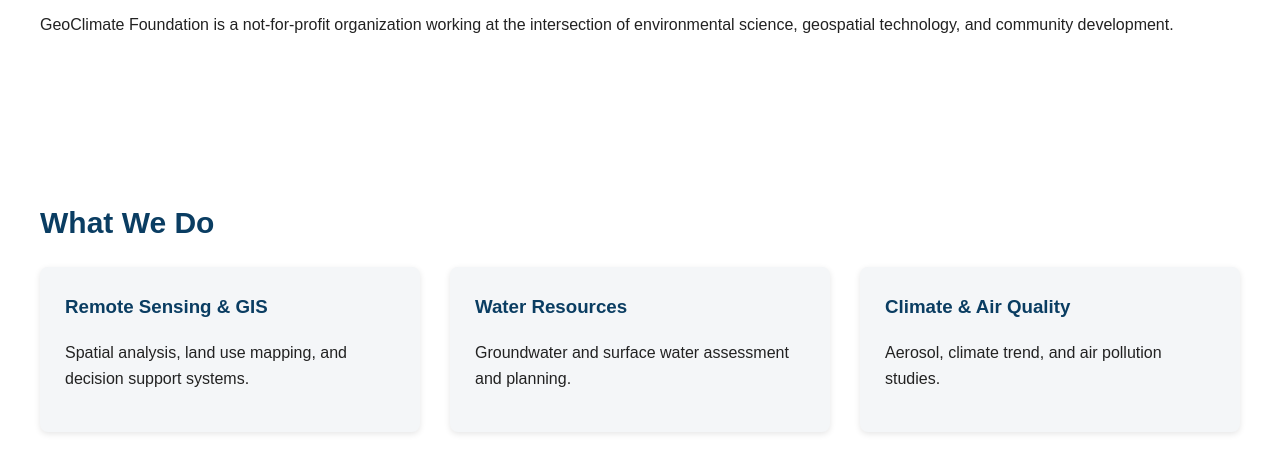
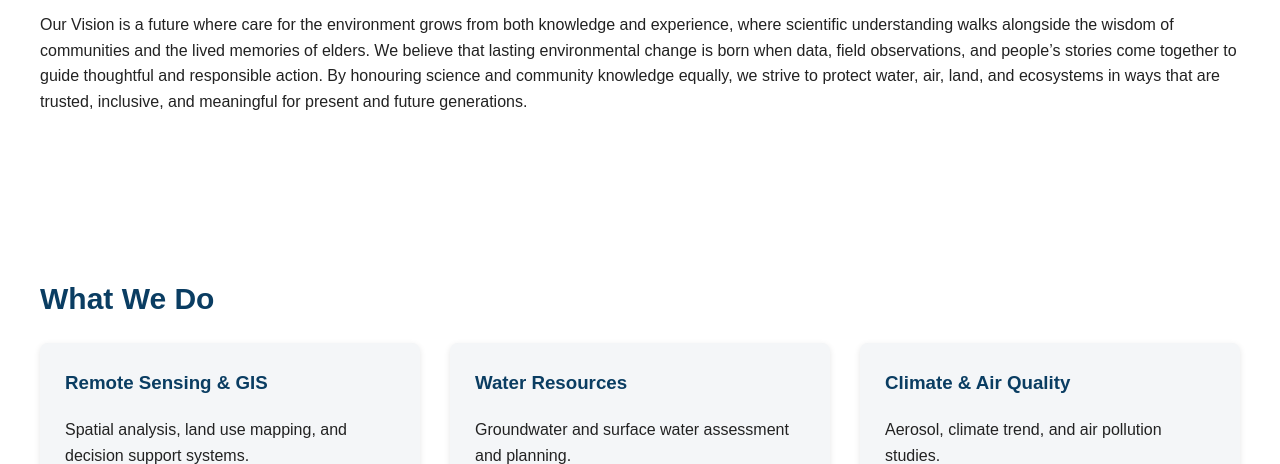
Before and after one commit to Ritssag/Ritssag.github.io, a plain HTML site: page index.html in a window 1280 px wide. Shown: the part 636-1100 px from the top of the page. Drawn offline with Linux system fonts and the light colour scheme.

Commit message:
Update index.html

```diff
--- a/index.html
+++ b/index.html
@@ -106,9 +106,7 @@
 <section id="about">
   <h2>About Us</h2>
   <p>
-    GeoClimate Foundation is a not-for-profit organization working at the
-    intersection of environmental science, geospatial technology, and
-    community development.
+    Our Vision is a future where care for the environment grows from both knowledge and experience, where scientific understanding walks alongside the wisdom of communities and the lived memories of elders. We believe that lasting environmental change is born when data, field observations, and people’s stories come together to guide thoughtful and responsible action. By honouring science and community knowledge equally, we strive to protect water, air, land, and ecosystems in ways that are trusted, inclusive, and meaningful for present and future generations.
   </p>
 </section>
 
```
